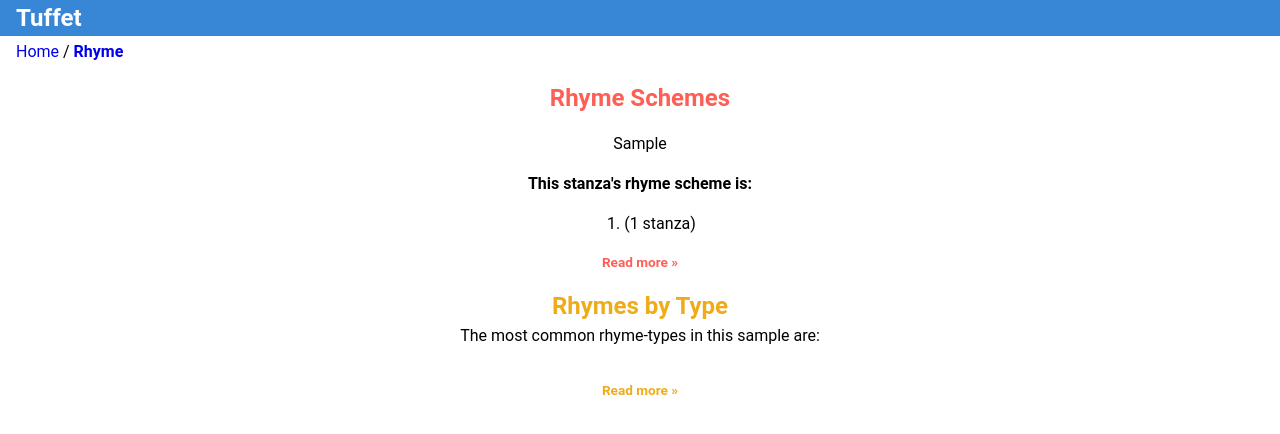
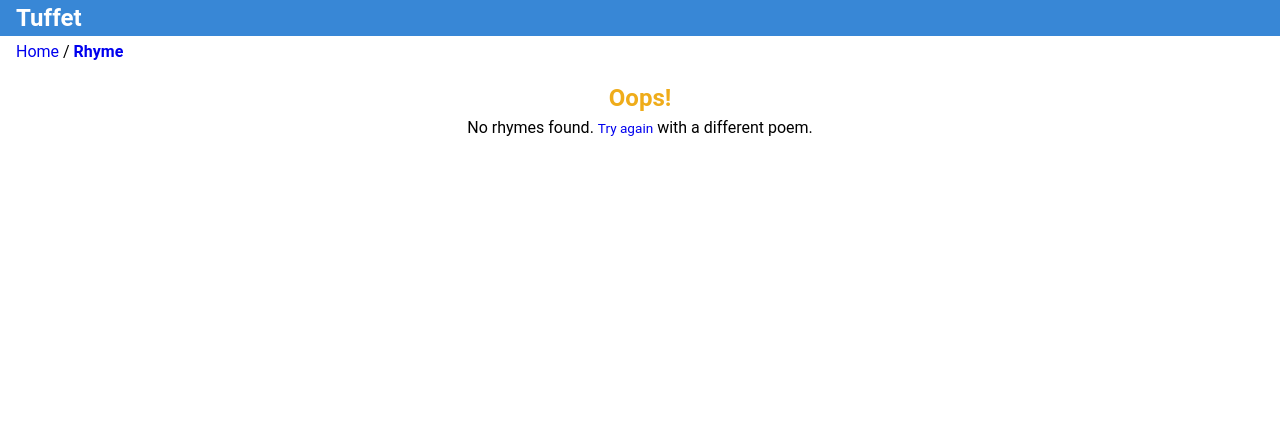
Before and after one commit to SamuelPerrin/tuffet, a React (Create React App) app in the folder iambe/: page / in a window 1280 px wide. Both pictures are taken after typing "Sample" into the empty fields and a click on the button "Get Rhymes". Shown: the top 434 px of the page. Built offline with nearby package versions, Linux system fonts and the light colour scheme.

Commit message:
adds conditionally rendered error message to Rhymes page

```diff
--- a/iambe/src/components/Rhymes.js
+++ b/iambe/src/components/Rhymes.js
@@ -34,7 +34,22 @@ const Rhymes = props => {
 
   let stanzaNum = -1;
 
-  return (
+  if (Object.keys(rhymeTypeCounts).reduce((a,b) => a + rhymeTypeCounts[b], 0) === 0) {
+    return (
+      <div>
+        <Breadcrumbs>
+          <Link to='/'>Home</Link>
+          <Link to='/rhyme' className='current'>Rhyme</Link>
+        </Breadcrumbs>
+        <Container>
+          <Section>
+            <h3><YellowSpan>Oops!</YellowSpan></h3>
+            <p>No rhymes found. <Link to='/'>Try again</Link> with a different poem.</p>
+          </Section>
+        </Container>
+      </div>
+    )
+  } else return (
     <div>
       <Breadcrumbs>
         <Link to='/'>Home</Link>
```
